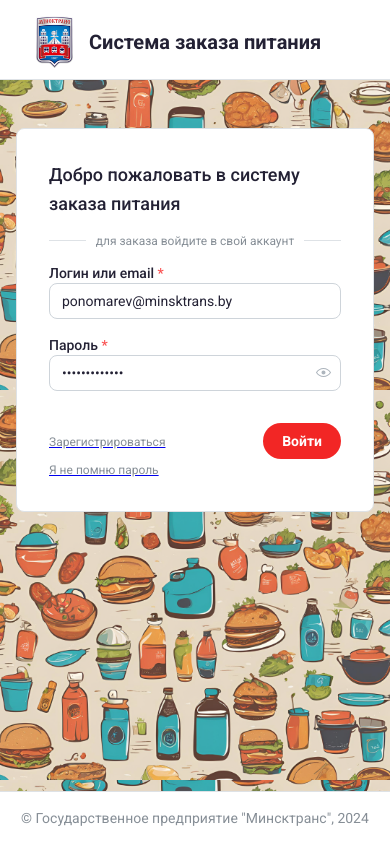
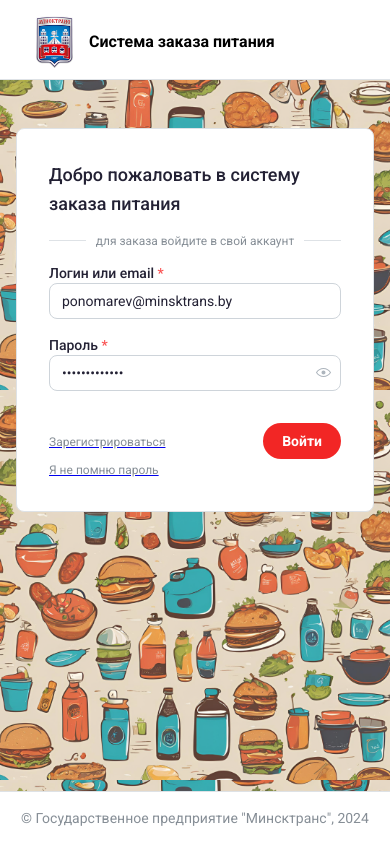
Before and after one commit to redirect352/food-order-system, a Next.js app: page /login in a window 390 px wide. Built offline with nearby package versions, Linux system fonts and the light colour scheme; no server answers.

Commit message:
mobile version improvements

```diff
--- a/app/(not-logged)/layout.tsx
+++ b/app/(not-logged)/layout.tsx
@@ -1,16 +1,20 @@
-import { AppShell, AppShellFooter, AppShellHeader, AppShellMain, Flex, Group, rem, Text, Title } from '@mantine/core';
+import { AppShell, AppShellFooter, AppShellHeader, AppShellMain, Flex, Group, NavLink, rem, Text, Title } from '@mantine/core';
 import Image from 'next/image';
 import React from 'react';
+import Link from 'next/link';
 import classes from './styles.module.scss';
 
 export default function LoginLayout({ children }: { children: any }) {
   return (
     <AppShell header={{ height: 80 }} padding="md">
       <AppShellHeader>
-        <Group h="100%" p="md" ml="lg">
-          <Image src="/logo.png" alt="" width={37} height={52} />
-          <Title order={3}>Cистема заказа питания</Title>
-        </Group>
+       <Link href="/" style={{ textDecoration: 'none', color: 'black' }}>
+          <Group h="100%" p="md" ml="lg">
+            <Image src="/logo.png" alt="" width={37} height={52} />
+            <Title visibleFrom="sm" order={3}>Система заказа питания</Title>
+            <Title hiddenFrom="sm" order={5}>Система заказа питания</Title>
+          </Group>
+       </Link>
       </AppShellHeader>
       <AppShellMain
         pt={`calc(${rem(80)} + var(--mantine-spacing-md))`}
--- a/components/Sidebar/SidebarOption.tsx
+++ b/components/Sidebar/SidebarOption.tsx
@@ -13,13 +13,13 @@ export default function SidebarOption({ children, href, leftSection, onClick } :
     onClick?: () => void
   }>) {
 const path = usePathname();
-const isChoosen = path === href;
+const isChosen = path === href;
 return (
   <NavLink
     onClick={onClick}
     href={href}
     component={Link}
-    className={isChoosen ? [classes.option, classes.optionActive].join(' ') : classes.option}
+    className={isChosen ? [classes.option, classes.optionActive].join(' ') : classes.option}
     label={children}
     fz="h2"
     styles={{ label: { fontSize: 'var(--mantine-font-size-md)' } }}
--- a/components/forms/SignUpForm/SignUpForm.tsx
+++ b/components/forms/SignUpForm/SignUpForm.tsx
@@ -118,9 +118,10 @@ export const SignUpForm: FunctionComponent<SignUpFormProps> = () => {
   return (
     <Card className={classes.signUpContainer}>
       <Title order={2} ta="center">Регистрация</Title>
-      <Divider my="md" />
+      <Divider my="md" visibleFrom="sm" />
       <Stepper
         active={active}
+        classNames={{ steps: classes.steps }}
       >
         <Stepper.Step label="Первый шаг" description="Выбор филиала">
           <OfficeSelect form={form} setLoading={setIsLoading} />
--- a/components/forms/SignUpForm/styles.module.scss
+++ b/components/forms/SignUpForm/styles.module.scss
@@ -1,8 +1,16 @@
 .signUpContainer{
   @media(min-width: 850px){
     width: 800px;
+  }
+  @media(max-width: 850px){
+    width: 90vw;
   }
   display: flex;
   flex-direction: column;
   transform: height 0.2s ease;
 }
+.steps{
+  @media(max-width: $mantine-breakpoint-sm){
+    display: none;
+  }
+}
```
